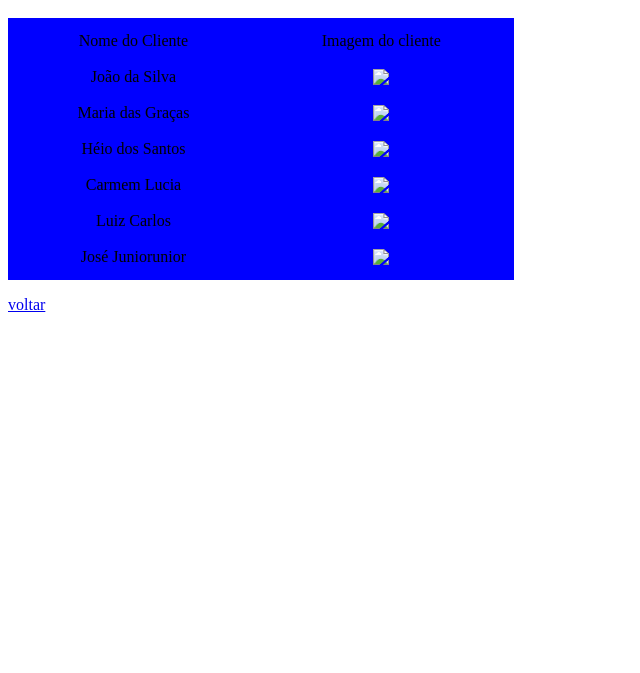
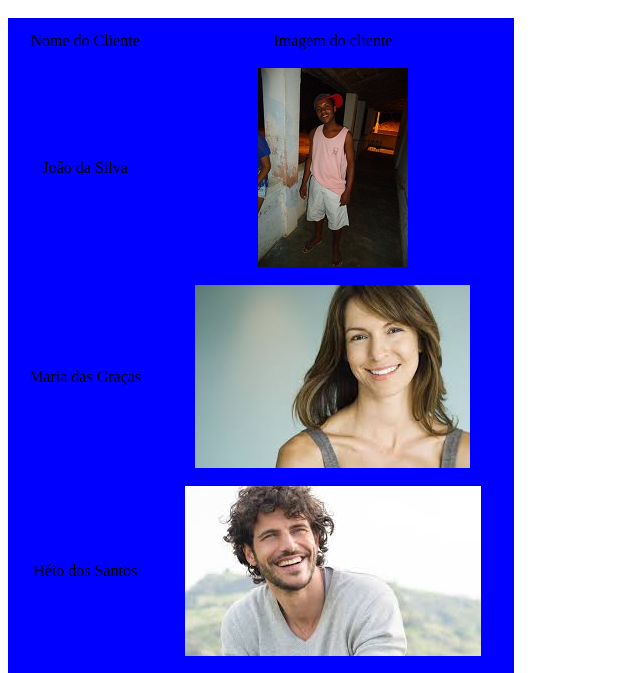
Before and after one commit to menezesjuliana/atividades, a plain HTML site: page cliente.html in a window 1280 px wide. Shown: the part 48-721 px from the top of the page, without its empty margins (0-640 px from the left). Drawn offline with Linux system fonts and the light colour scheme.

Commit message:
Update cliente.html

```diff
--- a/cliente.html
+++ b/cliente.html
@@ -12,18 +12,18 @@
       <td> Nome do Cliente </td> <td> Imagem do cliente</td>
    </tr>
    <tr align="center"  >
-      <td> João da Silva </td> <td> <img src="imagem/DSC01505.jpg" width=”30%” height=”40%” /> </td>
+      <td> João da Silva </td> <td> <img src="DSC01505.jpg" width=”30%” height=”40%” /> </td>
    </tr>
    <tr align="center"  >
-      <td> Maria das Graças </td> <td> <img src="imagem/02.jpg" width=”30%” height=”40%” /> </td>
+      <td> Maria das Graças </td> <td> <img src="02.jpg" width=”30%” height=”40%” /> </td>
    </tr><tr align="center"  >
-      <td> Héio dos Santos </td> <td> <img src="imagem/03.jpg" width=”30%” height=”40%” /> </td>
+      <td> Héio dos Santos </td> <td> <img src="03.jpg" width=”30%” height=”40%” /> </td>
    </tr><tr align="center"  >
-      <td> Carmem Lucia</td> <td> <img src="imagem/04.jpg" width=”30%” height=”40%” /> </td>
+      <td> Carmem Lucia</td> <td> <img src="04.jpg" width=”30%” height=”40%” /> </td>
    </tr><tr align="center"  >
-      <td> Luiz Carlos</td> <td> <img src="imagem/05.jpg" width=”30%” height=”40%” /> </td>
+      <td> Luiz Carlos</td> <td> <img src="05.jpg" width=”30%” height=”40%” /> </td>
    </tr><tr align="center"  >
-      <td> José Juniorunior</td> <td> <img src="imagem/07.jpg" width=”30%” height=”40%” /> </td>
+      <td> José Juniorunior</td> <td> <img src="07.jpg" width=”30%” height=”40%” /> </td>
    </tr>
 </table>
 
```
